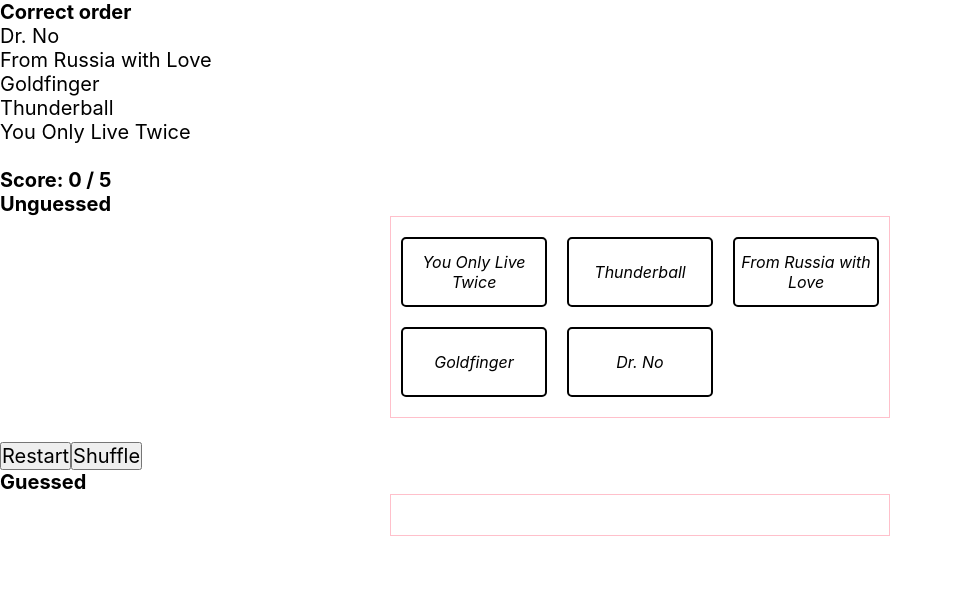
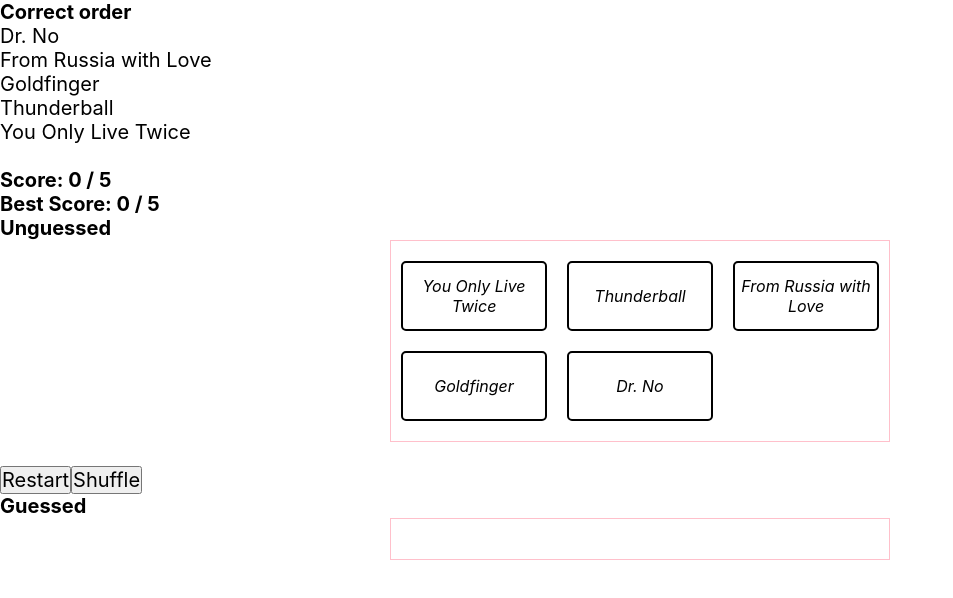
Before and after one commit to CutlerSheridan/bond-timeline, a React (Create React App) app: page / in a window 1280 px wide. Shown: the top 598 px of the page, without its empty margins (0-953 px from the left). Built offline with nearby package versions, Linux system fonts and the light colour scheme.

Commit message:
0.4.1 End game on wrong guess; Add Best Score

```diff
--- a/package.json
+++ b/package.json
@@ -1,6 +1,6 @@
 {
   "name": "bond-timeline",
-  "version": "0.4.0",
+  "version": "0.4.1",
   "private": true,
   "dependencies": {
     "@testing-library/jest-dom": "^5.16.5",
--- a/src/App.js
+++ b/src/App.js
@@ -26,6 +26,7 @@
   const [guessedBonds, setGuessedBonds] = useState([]);
   const [needsShuffling, setNeedsShuffling] = useState(true);
   const [score, setScore] = useState(0);
+  const [bestScore, setBestScore] = useState(0);
 
   useEffect(() => {
     if (needsShuffling) {
@@ -54,10 +55,18 @@
           // win logic
         }
       } else {
-        // end game logic
+        console.log('game should end');
+        const unguessedGrid = document.querySelector('.grid');
+        unguessedGrid.classList.add('static');
+        // update bestScore
       }
     }
   }, [guessedBonds]);
+  useEffect(() => {
+    if (score > bestScore) {
+      setBestScore(score);
+    }
+  }, [score]);
 
   const guessBond = (e) => {
     const bondIndex = unguessedBonds.findIndex(
@@ -76,6 +85,8 @@
     setUnguessedBonds([...orderedBonds]);
     setNeedsShuffling(true);
     setScore(0);
+    const unguessedGrid = document.querySelector('.grid');
+    unguessedGrid.classList.remove('static');
   };
 
   return (
@@ -89,6 +100,9 @@
       <br></br>
       <h3>
         Score: {score} / {orderedBonds.length}
+      </h3>
+      <h3>
+        Best Score: {bestScore} / {orderedBonds.length}
       </h3>
       <BondGrid
         isGuessedGrid={false}
--- a/src/styles/BondGrid.css
+++ b/src/styles/BondGrid.css
@@ -7,3 +7,6 @@
   gap: 2rem;
   border: 1px solid pink;
 }
+.grid.static {
+  pointer-events: none;
+}
```
Also changed, not shown: 1 other file (tests, documents, lock files or other folders).
